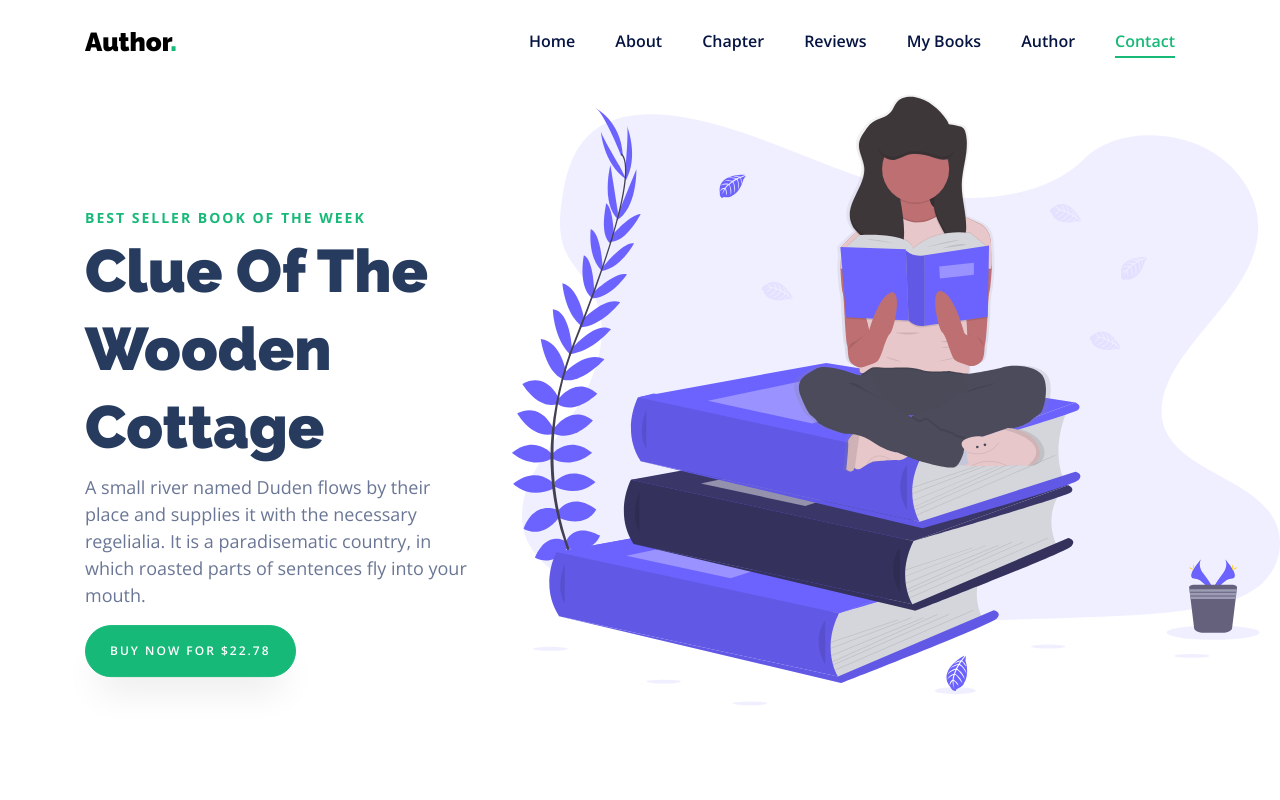
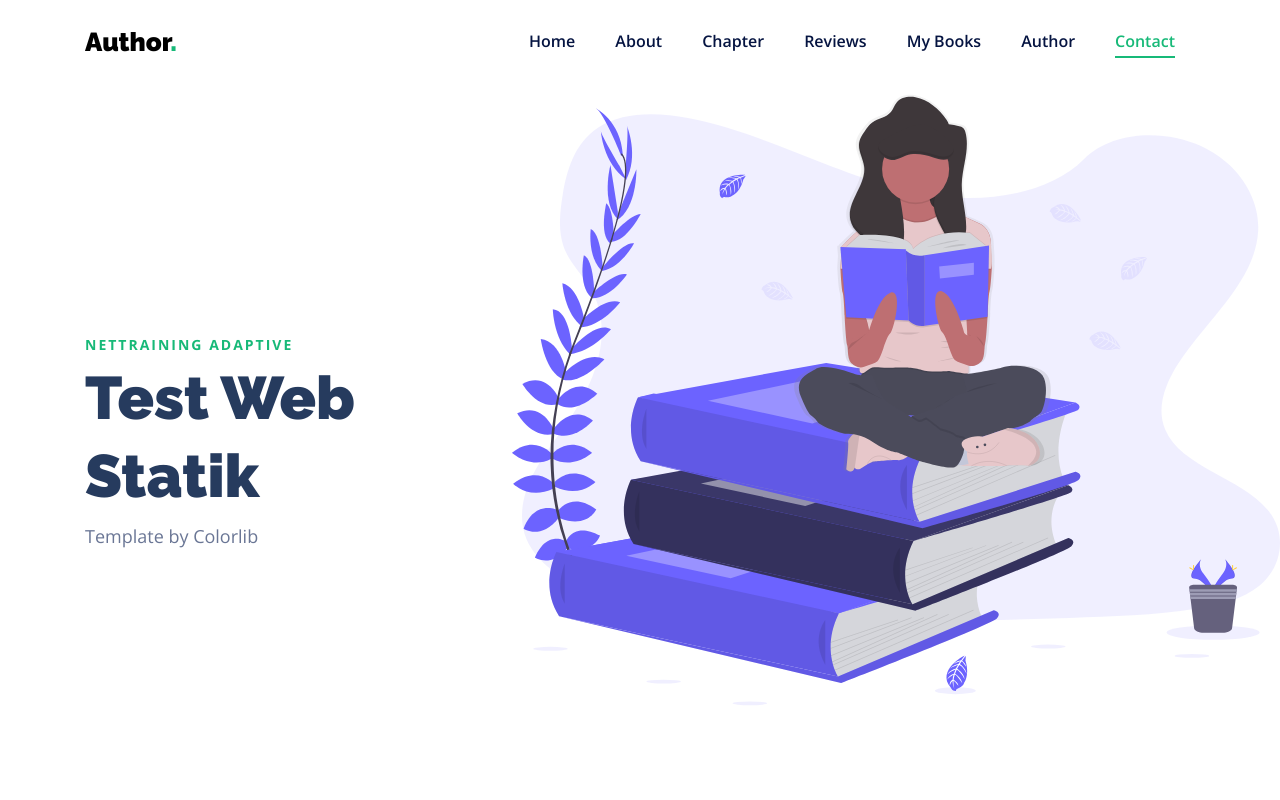
Before and after one commit to nvlannasik/nettraining_test, a plain HTML site: page index.html in a window 1280 px wide. Shown: the top 800 px of the page. Drawn offline with nearby package versions, Linux system fonts and the light colour scheme; some packages are replaced by stand-ins of ours; no server answers; files whose address does not match are found by name.

Commit message:
Update index.html

```diff
--- a/index.html
+++ b/index.html
@@ -51,10 +51,10 @@
 	      	<img class="one-third js-fullheight align-self-end order-md-last img-fluid" src="images/undraw_book_lover_mkck.svg" alt="">
 	        <div class="one-forth d-flex align-items-center ftco-animate js-fullheight">
 	        	<div class="text mt-5">
-	        		<span class="subheading">Best Seller Book Of The Week</span>
-		  				<h1>Clue Of The Wooden Cottage</h1>
-		  				<p>A small river named Duden flows by their place and supplies it with the necessary regelialia. It is a paradisematic country, in which roasted parts of sentences fly into your mouth.</p>
-		  				<p><a href="#" class="btn btn-primary py-3 px-4">Buy Now For $22.78</a></p>
+	        		<span class="subheading">NetTraining Adaptive</span>
+		  				<h1>Test Web Statik</h1>
+		  				<p>Template by Colorlib</p>
+
 	          </div>
 	        </div>
 	    	</div>
```
